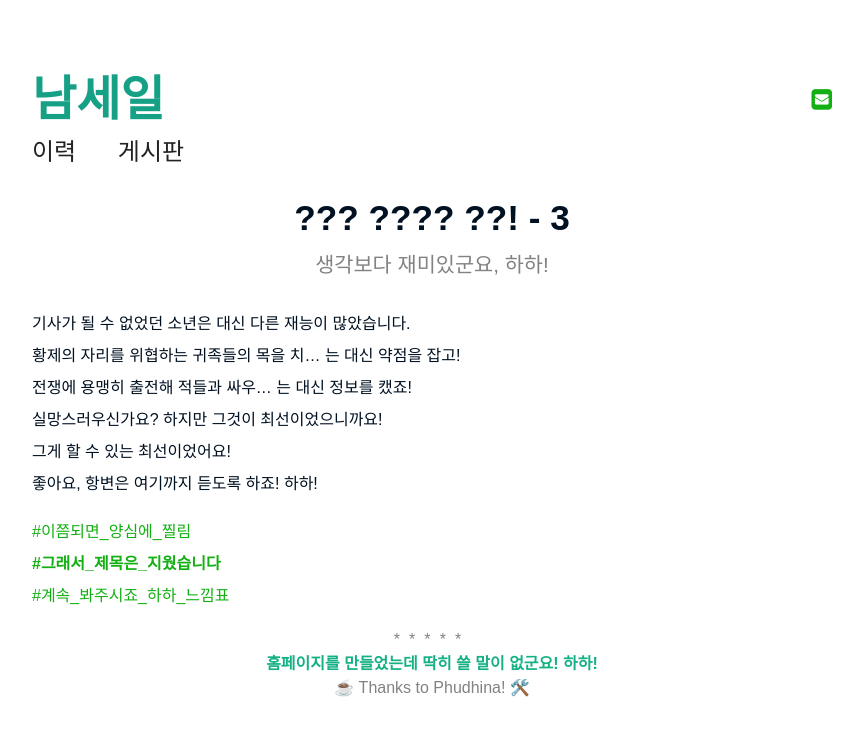
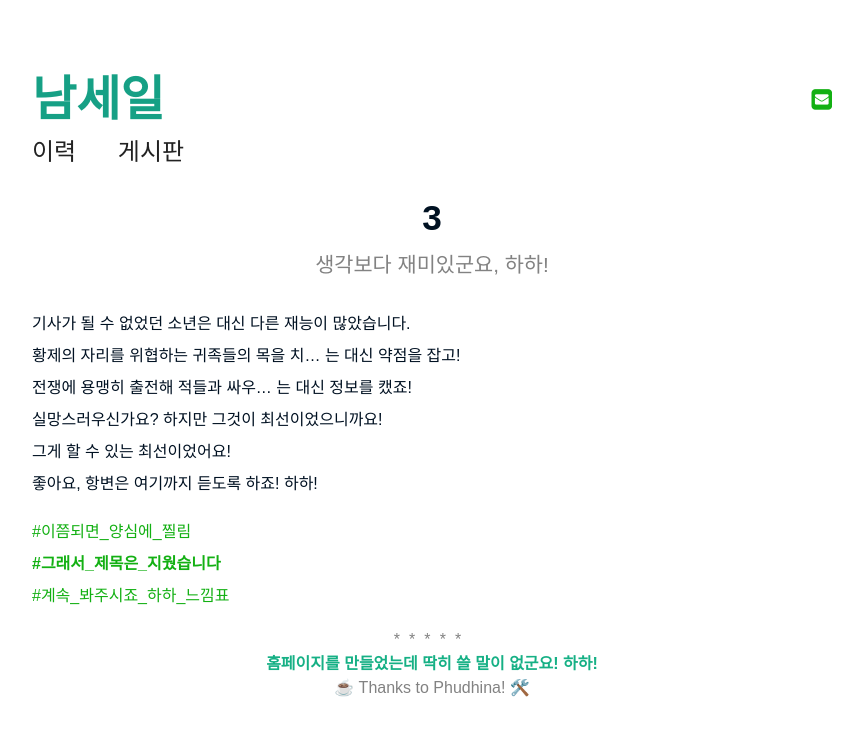
Before and after one commit to seil0224/seil0224.github.io, a Jekyll site: the page built from _posts/2021-07-06-scenario3.md, in a window 1280 px wide. Shown: the top 736 px of the page, without its empty margins (208-1071 px from the left). Built offline with Jekyll 4.4.1, drawn with Linux system fonts in a browser that asks for light colours; some web fonts are replaced.

Commit message:
Add file

```diff
--- a/_posts/2021-07-06-scenario3.md
+++ b/_posts/2021-07-06-scenario3.md
@@ -1,6 +1,6 @@
 ---
 layout: page
-title:  "??? ???? ??! - 3"
+title:  "3"
 subtitle: "생각보다 재미있군요, 하하!"
 date:   2021-07-06 01:40:00 +0900
 categories: ["post"]
```
